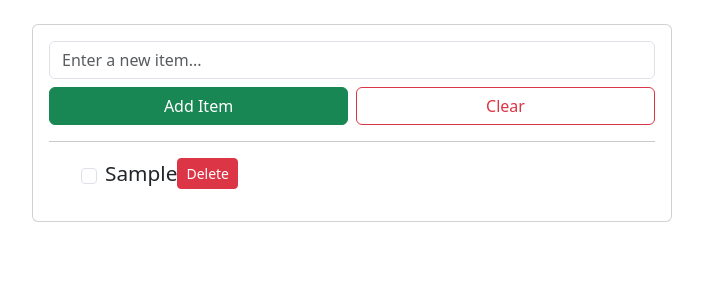
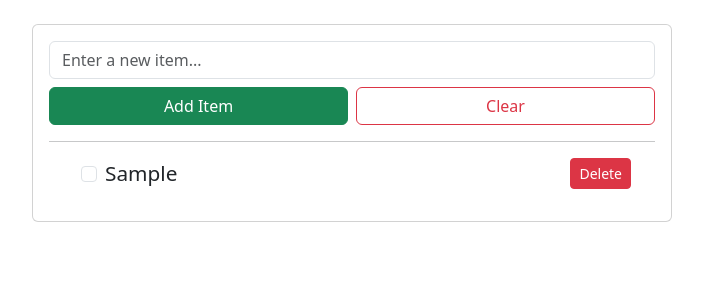
Before and after one commit to VivekP97/Todo-App, a React (Create React App) app: page / in a window 1280 px wide. Both pictures are taken after typing "Sample" into the empty fields and a click on the button "Add Item". Shown: the top 300 px of the page, without its empty margins (288-991 px from the left). Built offline with nearby package versions, Linux system fonts and the light colour scheme.

Commit message:
add striped styling to list items

```diff
--- a/src/components/List.js
+++ b/src/components/List.js
@@ -6,10 +6,11 @@ export default function List({ items, handleDeleteItem, handleCheckboxToggle })
     <>
       <div>
         <ul>
-          {items.map(item => {
+          {items.map((item, i) => {
             return (
               <ListItem
                 key={item.id}
+                itemIndex={i}
                 itemInfo={item}
                 handleDeleteItem={handleDeleteItem}
                 handleCheckboxToggle={handleCheckboxToggle}
--- a/src/components/ListItem.js
+++ b/src/components/ListItem.js
@@ -1,15 +1,15 @@
 import { useState } from "react";
 import "../styles/main.css";
 
-export default function ListItem({ itemInfo, handleDeleteItem, handleCheckboxToggle }) {
+export default function ListItem({ itemInfo, itemIndex, handleDeleteItem, handleCheckboxToggle }) {
   return (
-    <li className="d-flex align-items-center">
+    <li className={"d-flex mb-1 " + (itemIndex % 2 == 1 ? "bg-light" : "")}>
       {/* Item checkbox and label */}
-      <input type="checkbox" id={`li-checkbox-${itemInfo.id}`} className="form-check-input me-2 li-checkbox" checked={itemInfo.completed} onChange={e => {handleCheckboxToggle(itemInfo.id, e.target.checked)}} />
-      <label className="list-item" htmlFor={`li-checkbox-${itemInfo.id}`}>{itemInfo.title}</label>
+      <input type="checkbox" id={`li-checkbox-${itemInfo.id}`} className="form-check-input me-2 li-checkbox mt-2" checked={itemInfo.completed} onChange={e => {handleCheckboxToggle(itemInfo.id, e.target.checked)}} />
+      <label className="list-item flex-grow-1" htmlFor={`li-checkbox-${itemInfo.id}`}>{itemInfo.title}</label>
 
       {/* Button to delete an item */}
-      <button className="btn btn-danger btn-sm" onClick={() => {handleDeleteItem(itemInfo.id)}}>Delete</button>
+      <button className="btn btn-danger btn-sm ms-auto me-4 align-self-start" onClick={() => {handleDeleteItem(itemInfo.id)}}>Delete</button>
     </li>
   );
 }
```
